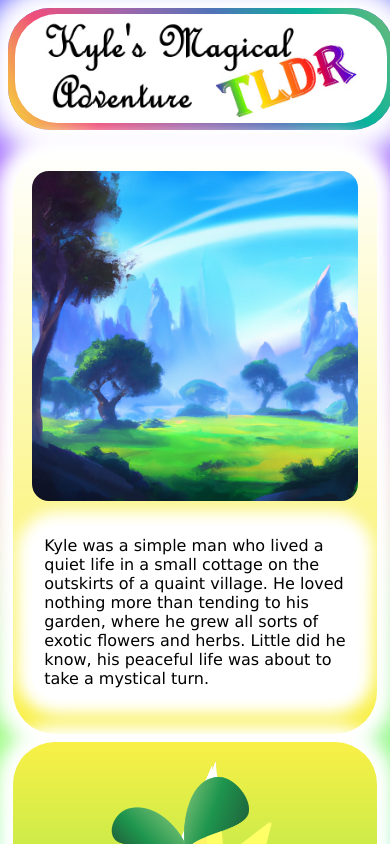
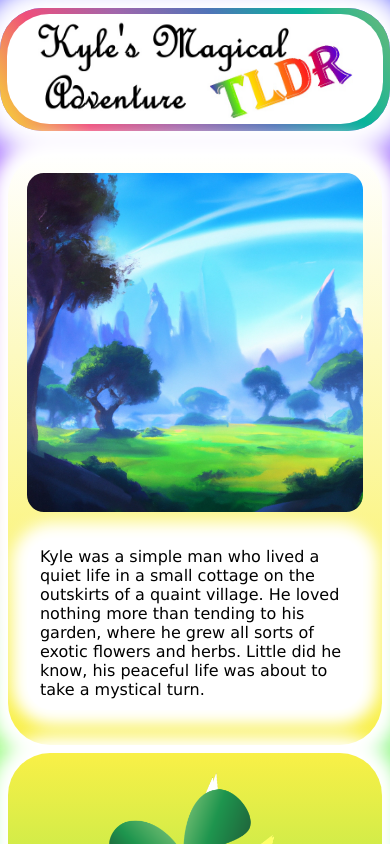
Before and after one commit to PT-Web-Dev-Jan-23/js-assignment-4-html-me-something-KBeKind, a website: page index.html in a window 390 px wide. Shown: the top 844 px of the page. Drawn offline with Linux system fonts and the light colour scheme.

Commit message:
fixed mobile sizing issue.  should be all done

```diff
--- a/index.html
+++ b/index.html
@@ -3,8 +3,9 @@
 
 <head>
    <link rel="stylesheet" href="styles.css">
+   <meta name="viewport" content="width=device-width, initial-scale=1.0">
 </head>
-<meta name="viewport" content="width=device-width, initial-scale=1.0">
+
 
 <body>
    <header id="mainHeading">
--- a/styles.css
+++ b/styles.css
@@ -1,8 +1,8 @@
-@media screen and (min-width:450px) {
+/* @media screen and (min-width:450px) { */
 
     body {
         display: block;
-        /* margin: 8px; */
+        margin: 8px;
         background-image: url("./images/magic-countryside-background.jpg");
         background-position-y: center;
         background-position-x: center;
@@ -21,7 +21,6 @@
 
     header {
         color: red;
-
     }
 
     #inner-header1 {
@@ -32,12 +31,12 @@
         margin-right: auto;
 
     }
-}
+/* } */
 
 @media screen and (max-width:450px) {
     body {
         display: block;
-        margin: 8px;
+        margin: 0px;
         background-image: url("./images/magic-countryside-background.jpg");
         background-position-y: center;
         background-position-x: center;
@@ -60,7 +59,7 @@
     }
 
     #inner-header1 {
-        min-width: 386px;
+        min-width: 380px;
         width: 100%;
         margin-top: 2%;
         margin-bottom: 2%;
```
